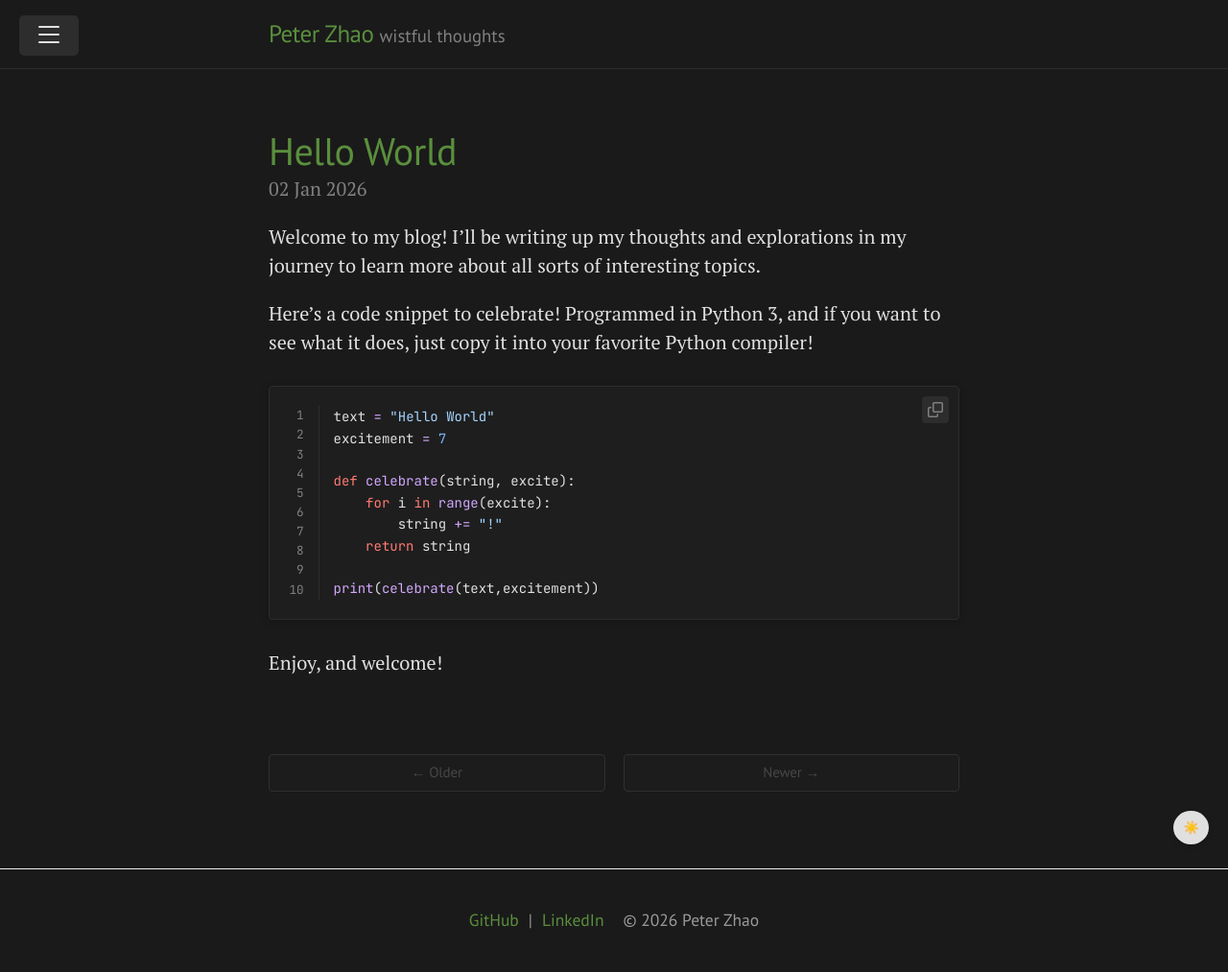
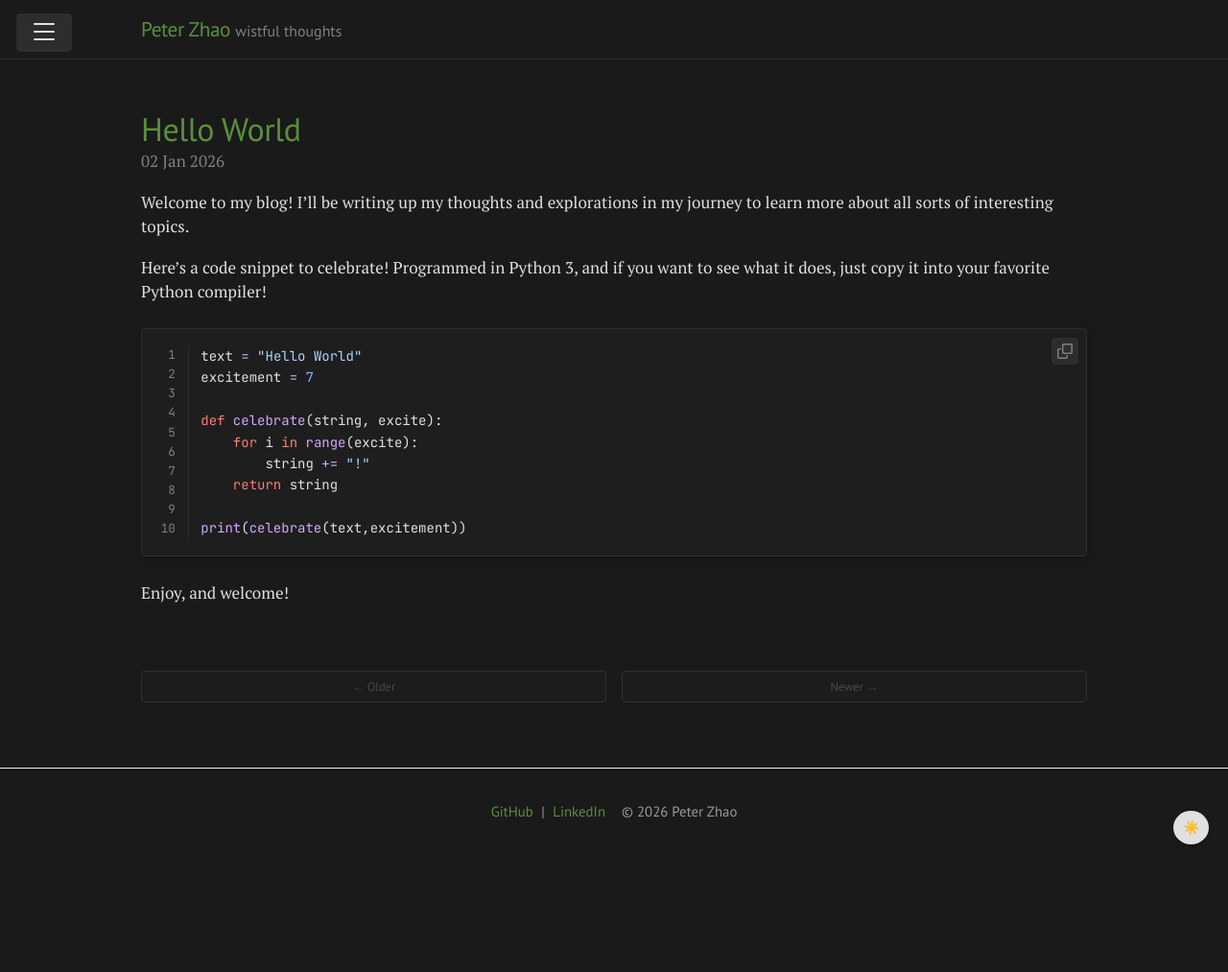
Before and after one commit to pzhao1799/pzhao1799.github.io, a Jekyll site: the page built from index.html, in a window 1280 px wide. Shown: the whole page at 96% size. Built offline with Jekyll 4.4.1, drawn with Linux system fonts in a browser that asks for light colours; the list of posts is cut into pages by our own code; after the commit the page ends 900 px from its top, so only the background shows below that.

Commit message:
font tweaks

```diff
--- a/public/css/base.css
+++ b/public/css/base.css
@@ -38,12 +38,12 @@ body {
 
 html {
   font-family: "Helvetica Neue", Helvetica, Arial, sans-serif;
-  font-size: 16px;
+  font-size: 14px;
   line-height: 1.5;
 }
 @media (min-width: 38em) {
   html {
-    font-size: 20px;
+    font-size: 17px;
   }
 }
 
--- a/public/css/theme.css
+++ b/public/css/theme.css
@@ -63,16 +63,21 @@ h1, h2, h3, h4, h5, h6 {
  */
 
 .container {
-  max-width: 28rem;
+  max-width: 34rem;
 }
 @media (min-width: 38em) {
   .container {
-    max-width: 32rem;
+    max-width: 40rem;
   }
 }
 @media (min-width: 56em) {
   .container {
-    max-width: 38rem;
+    max-width: 48rem;
+  }
+}
+@media (min-width: 75em) {
+  .container {
+    max-width: 60rem;
   }
 }
 
```
